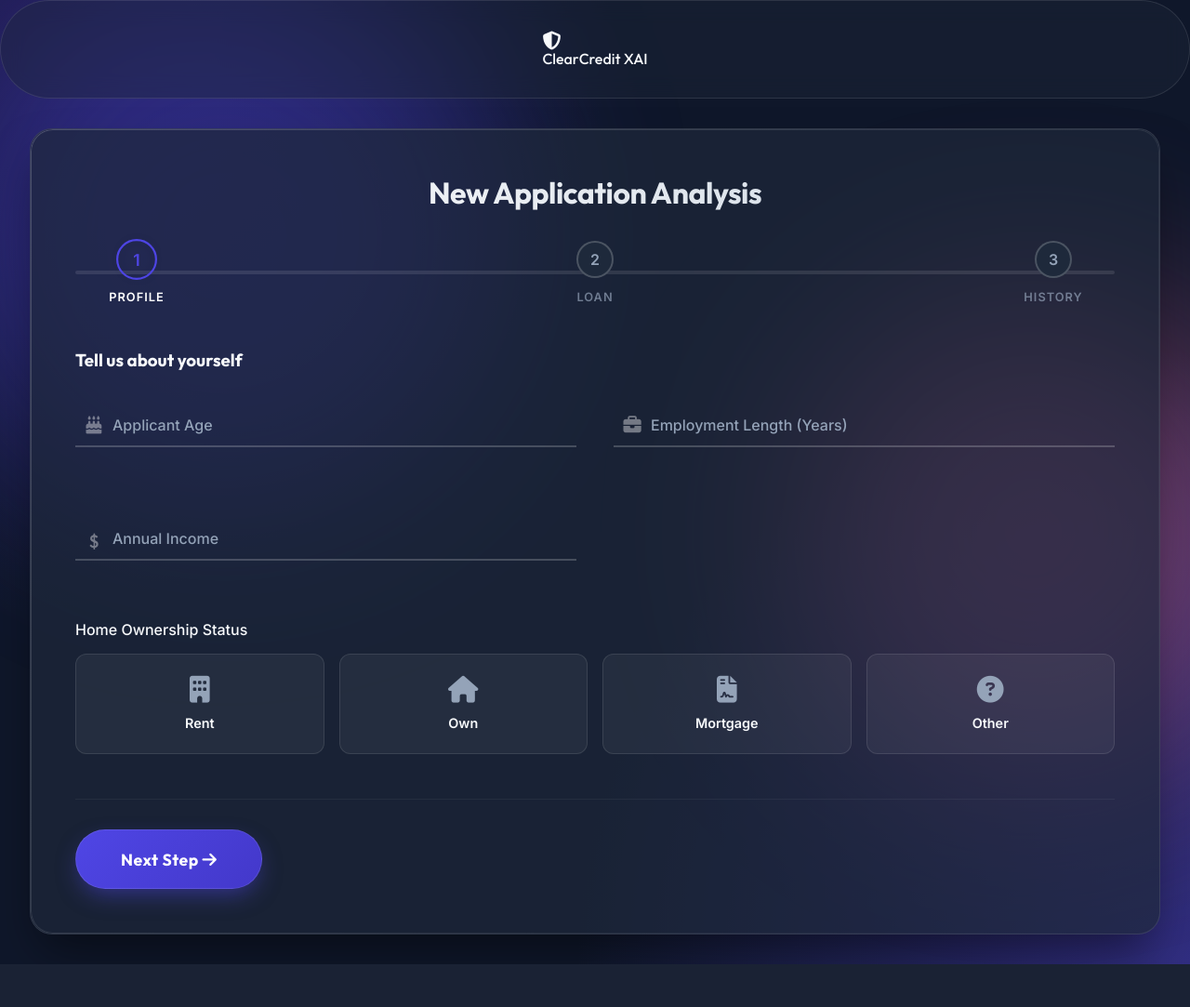
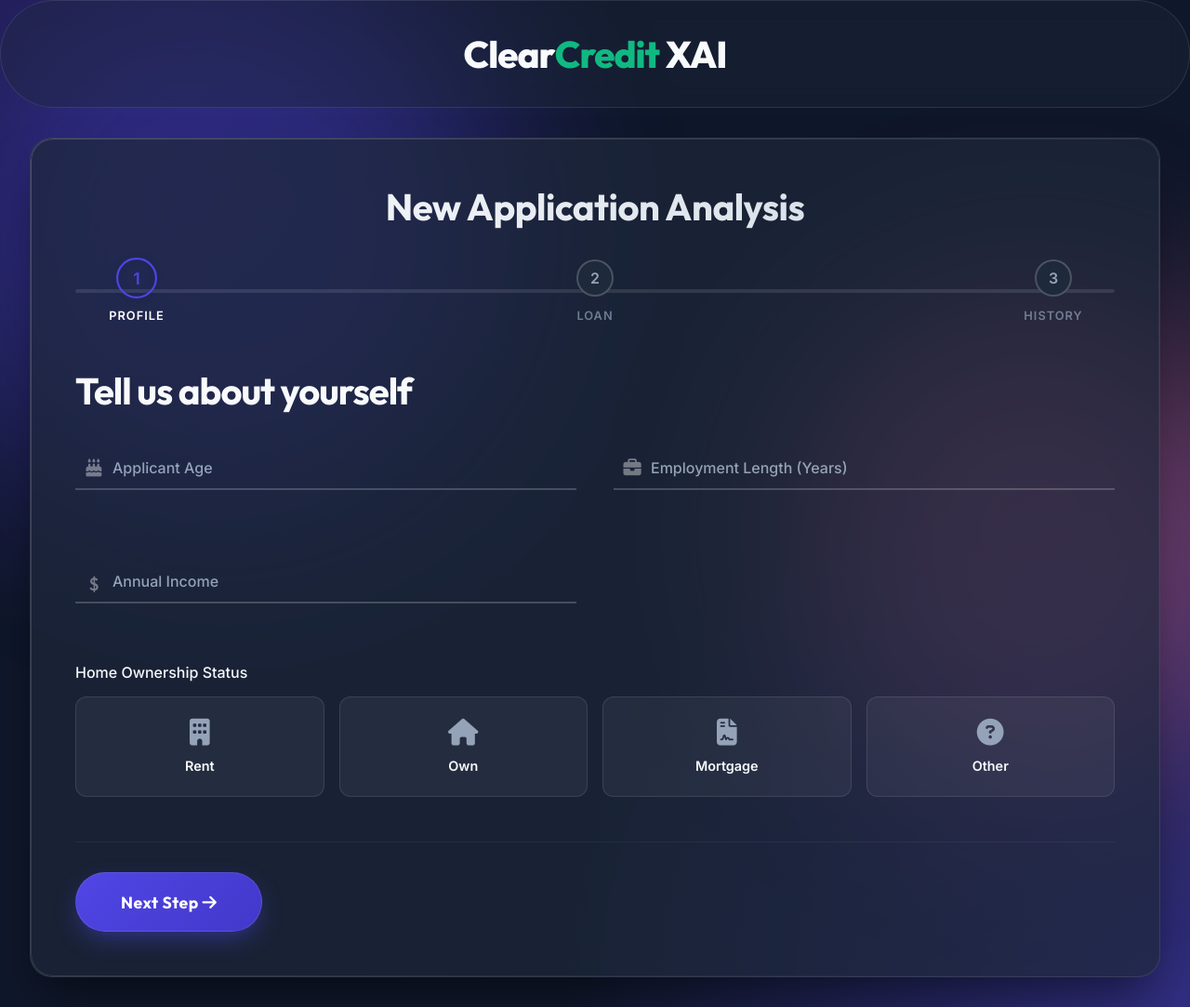
Before and after one commit to ATHARVAKARANDE27/ClearCredit-XAI, a Flask app: page / in a window 1280 px wide. Shown: the whole page at 93% size. Before the commit the page ends 1037 px from the top, so only its background shows below. Run offline with Flask 3, Linux system fonts and the light colour scheme.

Commit message:
style: remove shield icon and increase brand font size

```diff
--- a/static/style.css
+++ b/static/style.css
@@ -98,7 +98,15 @@
 .brand {
     font-family: 'Outfit', sans-serif;
     margin: 0;
+    font-size: 2.5rem;
+    font-weight: 800;
+    letter-spacing: -1px;
 }
+
+.brand span {
+    color: var(--secondary-color);
+}
+
 
 h1 {
     font-weight: 700;
--- a/templates/index.html
+++ b/templates/index.html
@@ -28,7 +28,6 @@
 
     <header class="app-container fade-in-up" style="justify-content: center;">
         <div class="brand">
-            <i class="fas fa-shield-alt fa-lg"></i>
             <div>Clear<span>Credit</span> XAI</div>
         </div>
     </header>
--- a/templates/result.html
+++ b/templates/result.html
@@ -26,7 +26,7 @@
         style="display: grid; grid-template-columns: 1fr auto 1fr; align-items: center;">
         <div></div> <!-- Spacer -->
         <div class="brand">
-            <i class="fas fa-shield-alt fa-lg"></i> Clear<span>Credit</span> XAI
+            Clear<span>Credit</span> XAI
         </div>
         <div style="display: flex; justify-content: flex-end;">
             <a href="/" class="btn-primary" style="width: auto; margin:0; padding: 0.7rem 1.5rem; font-size: 0.9rem;">
```
